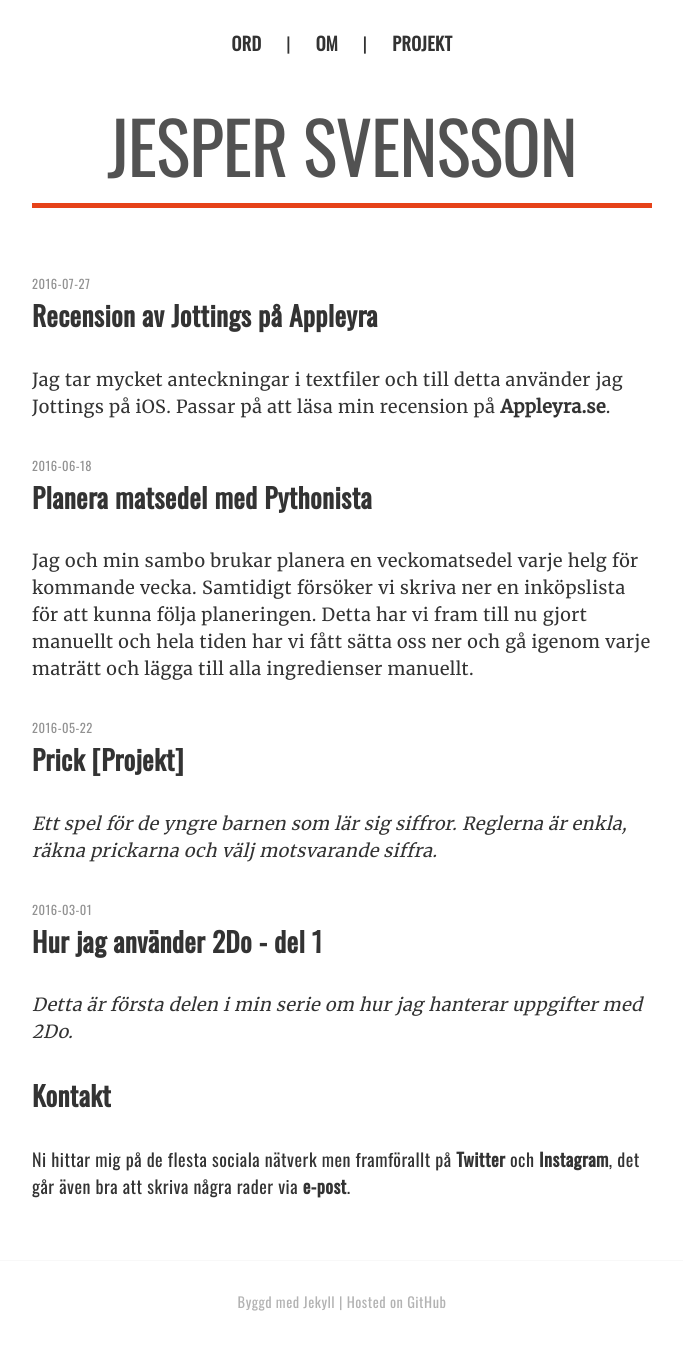
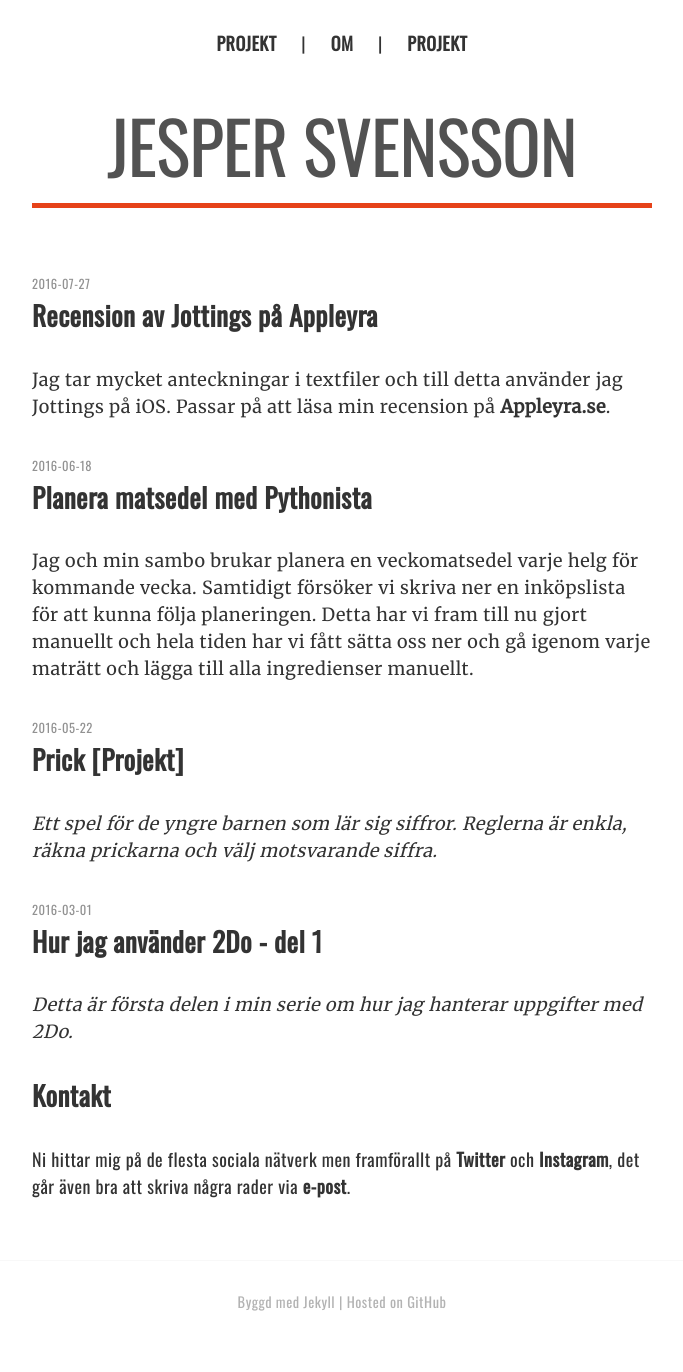
Before and after one commit to jesperpsvensson/jesperpsvensson.github.io, a Jekyll site: the page built from index.html, in a window 1280 px wide. Shown: the whole page, without its empty margins (298-981 px from the left). Built offline with Jekyll 4.4.1, drawn with Linux system fonts in a browser that asks for light colours.

Commit message:
Update header.html

```diff
--- a/_includes/header.html
+++ b/_includes/header.html
@@ -3,7 +3,7 @@
   <div class="wrapper">
 
     <nav>
-      <a href="#">ORD</a>  |  <a href="#">OM</a> | <a href="projekt.html">PROJEKT</a>
+      <a href="projekt.html">PROJEKT</a>  |  <a href="#">OM</a> | <a href="projekt.html">PROJEKT</a>
     </nav>
 
     <h1 class="site-title">JESPER SVENSSON</h1>
```
